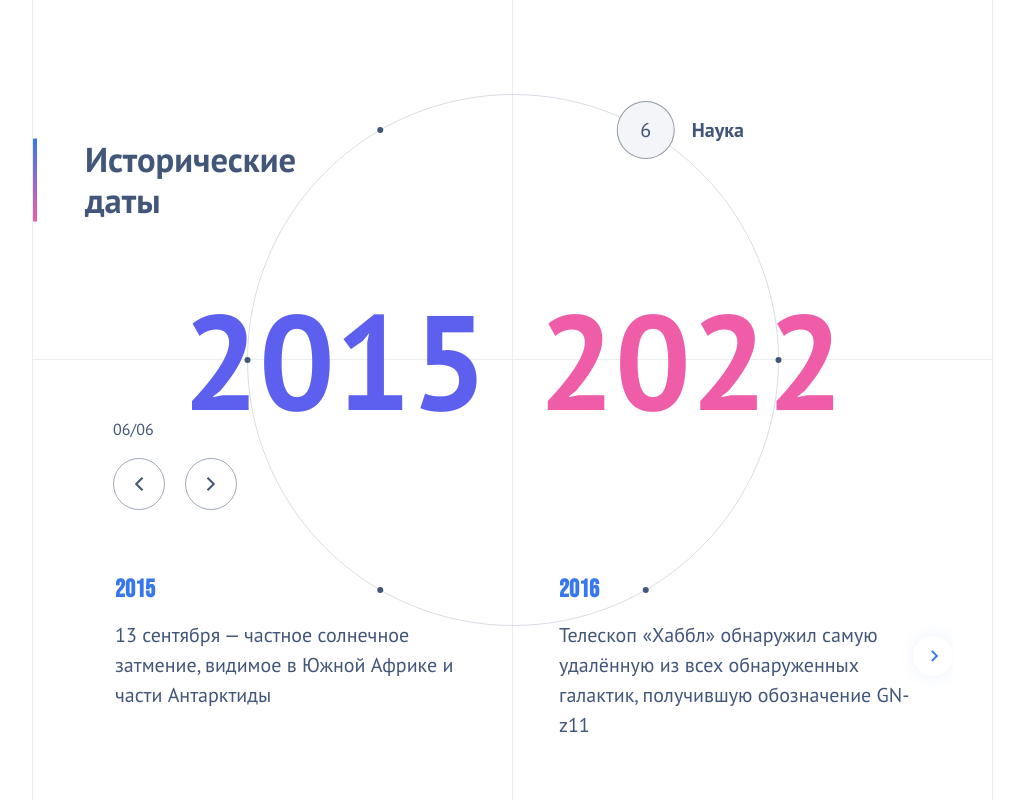
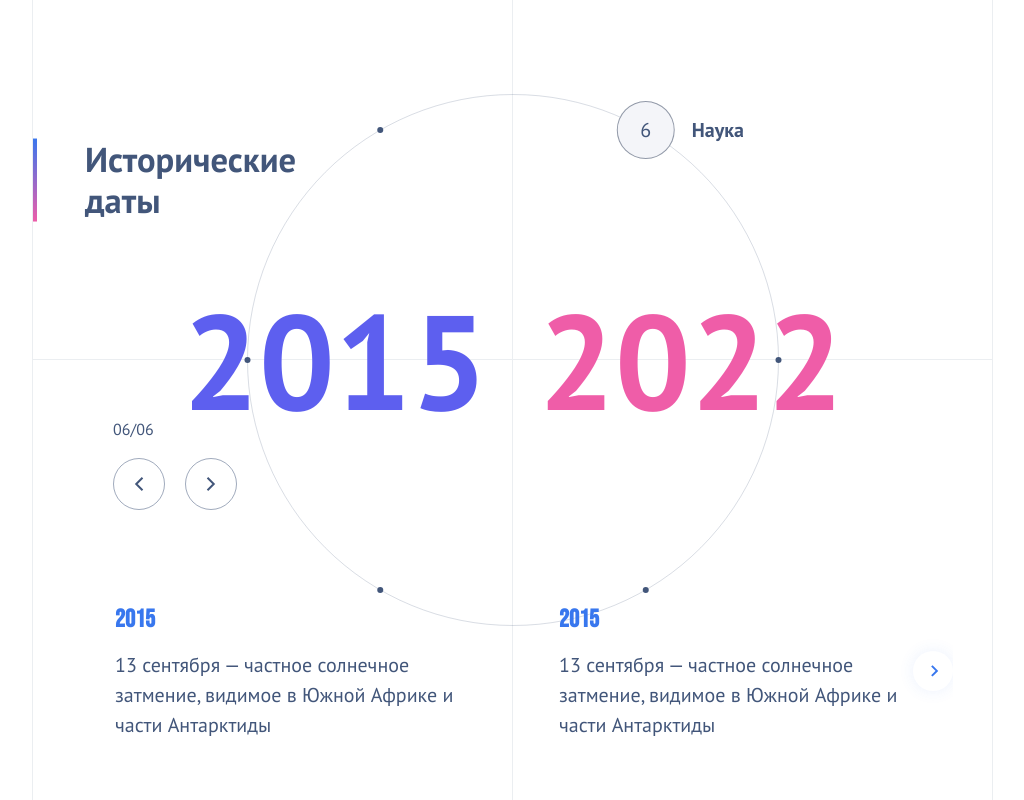
Before and after one commit to VlUry/timeline-circle, a React (Create React App) app: page / in a window 1280 px wide. Shown: the whole page, without its empty margins (223-1247 px from the left). Built offline with nearby package versions, Linux system fonts and the light colour scheme.

Commit message:
init data for preview

```diff
--- a/package.json
+++ b/package.json
@@ -10,6 +10,7 @@
     "@types/node": "^16.18.12",
     "@types/react": "^18.0.28",
     "@types/react-dom": "^18.0.11",
+    "gsap": "^3.11.4",
     "react": "^18.2.0",
     "react-dom": "^18.2.0",
     "react-scripts": "5.0.1",
--- a/src/components/Circle/Circle.style.scss
+++ b/src/components/Circle/Circle.style.scss
@@ -37,6 +37,7 @@
 
   @media (min-width: 1025px) {
     transition: 0.3s;
+    transition-timing-function: ease;
     opacity: 1;
     color: $black-blue-color;
     position: absolute;
@@ -55,7 +56,7 @@
       font-size: 20px;
 
       span {
-        display: none;
+        cursor: pointer;
       }
     }
 
@@ -67,7 +68,7 @@
 
     &.active:hover {
       span {
-        display: inline;
+        cursor: auto;
       }
     }
 
@@ -84,7 +85,7 @@
         font-size: 20px;
         font-weight: 700;
         opacity: 1;
-        transition: opacity 0.3s 0.3s;
+        transition: opacity 0.3s 0.6s;
       }
     }
     }
--- a/src/components/MainLayout/index.tsx
+++ b/src/components/MainLayout/index.tsx
@@ -1,8 +1,9 @@
 import { useEffect, useState, type FC } from "react";
+import initData from "../../initData";
 import BigDates from "../BigDates";
 import Circle from "../Circle";
 import CircleNav from "../CircleNav";
-import Slider from "../Slider";
+import Slider, { type SliderItem } from "../Slider";
 
 import "./MainLayout.style.scss";
 
@@ -11,19 +12,13 @@
   active: boolean;
   from: number;
   to: number;
+  slides?: SliderItem[];
 }
 
 const MainLayout: FC = () => {
   const [activeButton, setActiveButton] = useState(5);
 
-  const [data, setData] = useState<DataItem[]>([
-    { info: "", active: false, from: 2000, to: 2022 },
-    { info: "", active: false, from: 2015, to: 2022 },
-    { info: "", active: false, from: 2015, to: 2022 },
-    { info: "", active: false, from: 2015, to: 2022 },
-    { info: "", active: false, from: 2015, to: 2022 },
-    { info: "Наука", active: false, from: 2015, to: 2022 },
-  ]);
+  const [data, setData] = useState<DataItem[]>(initData);
 
   useEffect(() => {
     const newData = data.map((button, idx) => {
@@ -68,7 +63,7 @@
           activeButtonIdx={activeButton + 1}
           buttonsLength={data.length}
         />
-        <Slider />
+        <Slider data={data.find((d) => d.active)?.slides} />
         <Circle
           onButtonClick={handleButtonClick}
           data={data}
--- a/src/components/Slider/index.tsx
+++ b/src/components/Slider/index.tsx
@@ -7,7 +7,16 @@
 
 import "./Slider.style.scss";
 
-const Slider: FC = () => {
+export interface SliderItem {
+  header: number | string;
+  p: string;
+}
+
+interface ISlider {
+  data: SliderItem[] | undefined;
+}
+
+const Slider: FC<ISlider> = ({ data }) => {
   return (
     <div className="slider-container">
       <Swiper
@@ -17,7 +26,13 @@
         spaceBetween={0}
         modules={[FreeMode, Navigation]}
       >
-        <SwiperSlide>
+        {data?.map((slide, idx) => (
+          <SwiperSlide key={idx}>
+            <h1>{slide.header}</h1>
+            <p>{slide.p}</p>
+          </SwiperSlide>
+        ))}
+        {/* <SwiperSlide>
           <h1>2015</h1>
           <p>
             13 сентября — частное солнечное затмение, видимое в Южной Африке и
@@ -58,7 +73,7 @@
             Компания Tesla официально представила первый в мире электрический
             грузовик Tesla Semi
           </p>
-        </SwiperSlide>
+        </SwiperSlide> */}
       </Swiper>
     </div>
   );
--- /dev/null
+++ b/src/initData.ts
@@ -0,0 +1,122 @@
+import { DataItem } from "./components/MainLayout";
+
+const initData: DataItem[] = [
+  { info: "Политика", active: false, from: 2000, to: 2005, slides: [
+    {
+      header: 2015,
+      p: "13 сентября — частное солнечное затмение, видимое в Южной Африке и части Антарктиды",
+    },
+    {
+      header: 2015,
+      p: "13 сентября — частное солнечное затмение, видимое в Южной Африке и части Антарктиды",
+    },
+    {
+      header: 2015,
+      p: "13 сентября — частное солнечное затмение, видимое в Южной Африке и части Антарктиды",
+    },
+    {
+      header: 2015,
+      p: "13 сентября — частное солнечное затмение, видимое в Южной Африке и части Антарктиды",
+    },
+  ], },
+  { info: "Еда", active: false, from: 2006, to: 2008, slides: [
+    {
+      header: 2015,
+      p: "13 сентября — частное солнечное затмение, видимое в Южной Африке и части Антарктиды",
+    },
+    {
+      header: 2015,
+      p: "13 сентября — частное солнечное затмение, видимое в Южной Африке и части Антарктиды",
+    },
+    {
+      header: 2015,
+      p: "13 сентября — частное солнечное затмение, видимое в Южной Африке и части Антарктиды",
+    },
+    {
+      header: 2015,
+      p: "13 сентября — частное солнечное затмение, видимое в Южной Африке и части Антарктиды",
+    },
+  ], },
+  { info: "Спорт", active: false, from: 2009, to: 2010,slides: [
+    {
+      header: 2015,
+      p: "13 сентября — частное солнечное затмение, видимое в Южной Африке и части Антарктиды",
+    },
+    {
+      header: 2015,
+      p: "13 сентября — частное солнечное затмение, видимое в Южной Африке и части Антарктиды",
+    },
+    {
+      header: 2015,
+      p: "13 сентября — частное солнечное затмение, видимое в Южной Африке и части Антарктиды",
+    },
+    {
+      header: 2015,
+      p: "13 сентября — частное солнечное затмение, видимое в Южной Африке и части Антарктиды",
+    },
+  ], },
+  { info: "Литература", active: false, from: 2011, to: 2013,
+  slides: [
+    {
+      header: 2015,
+      p: "13 сентября — частное солнечное затмение, видимое в Южной Африке и части Антарктиды",
+    },
+    {
+      header: 2015,
+      p: "13 сентября — частное солнечное затмение, видимое в Южной Африке и части Антарктиды",
+    },
+    {
+      header: 2015,
+      p: "13 сентября — частное солнечное затмение, видимое в Южной Африке и части Антарктиды",
+    },
+    {
+      header: 2015,
+      p: "13 сентября — частное солнечное затмение, видимое в Южной Африке и части Антарктиды",
+    },
+  ], },
+  { info: "Кино", active: false, from: 2013, to: 2014,
+  slides: [
+    {
+      header: 2015,
+      p: "13 сентября — частное солнечное затмение, видимое в Южной Африке и части Антарктиды",
+    },
+    {
+      header: 2015,
+      p: "13 сентября — частное солнечное затмение, видимое в Южной Африке и части Антарктиды",
+    },
+    {
+      header: 2015,
+      p: "13 сентября — частное солнечное затмение, видимое в Южной Африке и части Антарктиды",
+    },
+    {
+      header: 2015,
+      p: "13 сентября — частное солнечное затмение, видимое в Южной Африке и части Антарктиды",
+    },
+  ], },
+  {
+    info: "Наука",
+    active: false,
+    from: 2015,
+    to: 2022,
+    slides: [
+      {
+        header: 2015,
+        p: "13 сентября — частное солнечное затмение, видимое в Южной Африке и части Антарктиды",
+      },
+      {
+        header: 2015,
+        p: "13 сентября — частное солнечное затмение, видимое в Южной Африке и части Антарктиды",
+      },
+      {
+        header: 2015,
+        p: "13 сентября — частное солнечное затмение, видимое в Южной Африке и части Антарктиды",
+      },
+      {
+        header: 2015,
+        p: "13 сентября — частное солнечное затмение, видимое в Южной Африке и части Антарктиды",
+      },
+    ],
+  },
+]
+
+export default initData
```
Also changed, not shown: 1 other file (tests, documents, lock files or other folders).
